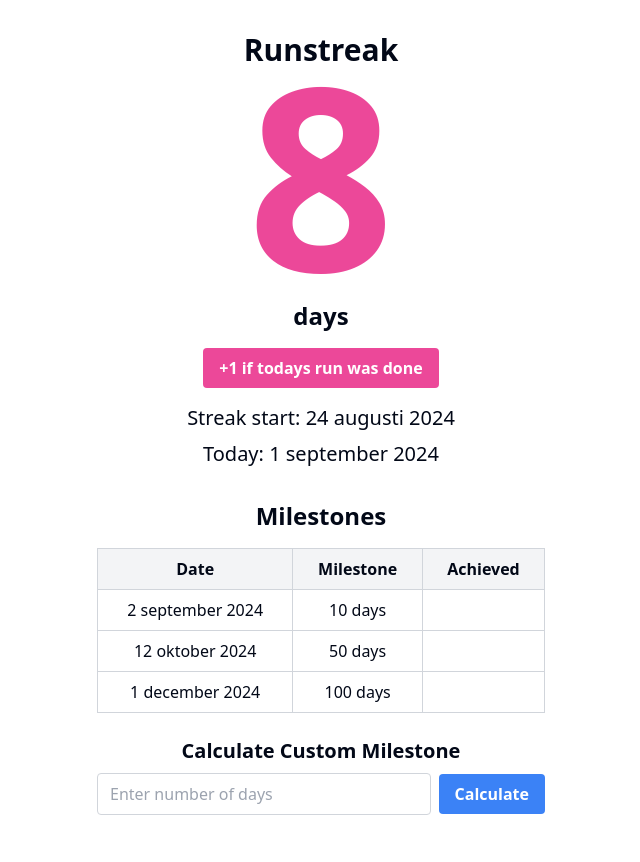
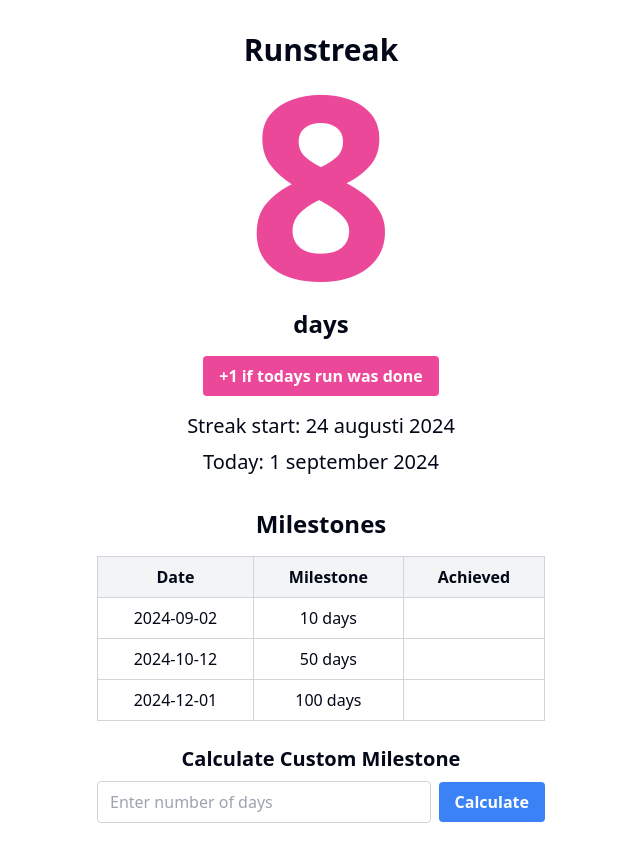
Before and after one commit to anders-brunoson/day-counter-e, a React (Vite) app: page / in a window 1280 px wide. Shown: the top 862 px of the page, without its empty margins (319-959 px from the left). Built offline with nearby package versions, Linux system fonts and the light colour scheme.

Commit message:
Date formatting

```diff
--- a/src/components/DayCounterE.jsx
+++ b/src/components/DayCounterE.jsx
@@ -36,6 +36,10 @@ const Counter = () => {
     }).format(date);
   };
 
+  const formatDateISO = (date) => {
+    return date.toISOString().split('T')[0];
+  };
+
   const handleAddDay = () => {
     setAdditionalDay(1);
     setButtonDisabled(true);
@@ -54,7 +58,7 @@ const Counter = () => {
   const getMilestoneDate = (days) => {
     const date = new Date(startDate);
     date.setDate(date.getDate() + days -1);
-    return formatDate(date);
+    return formatDateISO(date);
   };
 
   const milestones = [
@@ -73,7 +77,7 @@ const Counter = () => {
     if (!isNaN(daysNumber) && daysNumber > 0) {
       const date = new Date(startDate);
       date.setDate(date.getDate() + daysNumber -1);
-      setCustomDate(formatDate(date));
+      setCustomDate(formatDateISO(date));
     } else {
       setCustomDate('Please enter a valid number of days');
     }
@@ -82,7 +86,7 @@ const Counter = () => {
   return (
     <div className="flex flex-col items-center justify-center relative">
       <h1 className="text-3xl font-bold mb-0">Runstreak</h1>
-      <div className="text-center mt-[-2.5rem]">
+      <div className="text-center mt-[-2rem]">
         <motion.p
           style={largeText}
           key={days + additionalDay}
```
